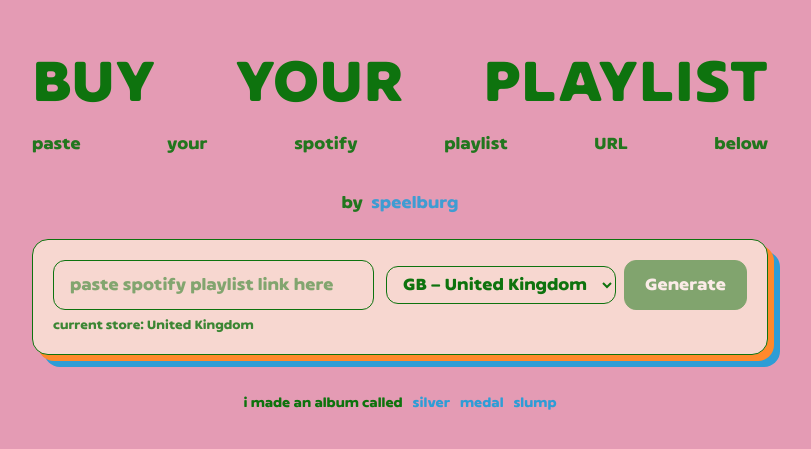
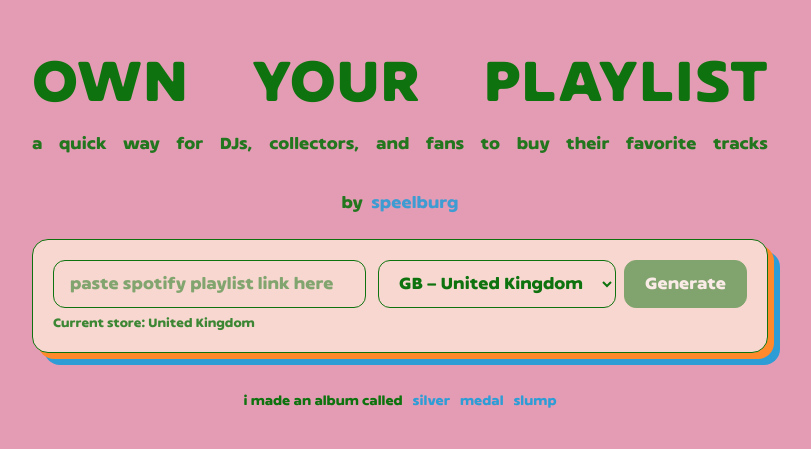
Before and after one commit to speelburg/spotify-itunes-linker, a Next.js app: page / in a window 1280 px wide. Shown: the part 107-556 px from the top of the page, without its empty margins (240-1051 px from the left). Built offline with nearby package versions, Linux system fonts and the light colour scheme.

Commit message:
Fix duplicate section and match select height to input/button

```diff
--- a/app/page.tsx
+++ b/app/page.tsx
@@ -108,7 +108,7 @@
       <div className="mx-auto max-w-3xl px-4 py-8 md:py-12 space-y-6">
         {/* Header */}
         <header className="space-y-4">
-  {/* Make the title link to Instagram */}
+          {/* Title links to Instagram */}
           <a
             href="http://instagram.com/speelburg"
             target="_blank"
@@ -116,15 +116,15 @@
             className="h1-words unstyled-link"
             title="Follow SPEELBURG on Instagram"
           >
-    <span>BUY</span>
+            <span>OWN</span>
             <span>YOUR</span>
             <span>PLAYLIST</span>
           </a>
 
           <div className="header-just space-y-2 text-sm md:text-base opacity-90 leading-relaxed">
-    <p>paste your spotify playlist URL below</p>
+            <p>a quick way for DJs, collectors, and fans to buy their favorite tracks</p>
 
-    {/* byline: centered, same size as line above, 'SPEELBURG' in blue and linked */}
+            {/* byline: centered, same size, 'speelburg' in blue */}
             <p className="no-justify text-sm md:text-base">
               by&nbsp;&nbsp;
               <a
@@ -137,27 +137,25 @@
                 speelburg
               </a>
             </p>
-
           </div>
         </header>
 
-
-{/* Controls panel (peach box with green border and angled shadow) */}
+        {/* Controls panel */}
         <section className="rounded-2xl p-4 md:p-5 panel-surface psd-shadow">
-  <div className="flex flex-col sm:flex-row gap-3 sm:items-center">
+          <div className="flex flex-col sm:flex-row gap-3 sm:items-stretch">
             {/* URL input */}
             <input
-      className="flex-1 rounded-xl px-4 py-3 text-base w-full"
+              className="flex-1 rounded-xl px-4 py-3 text-base w-full md:h-12 md:py-0"
               style={{ background: "var(--panel)", border: "1px solid var(--border)" }}
               placeholder="paste spotify playlist link here"
               value={url}
               onChange={(e) => setUrl(e.target.value)}
             />
 
-    {/* Country + Generate: stack on mobile, row on sm+ */}
-    <div className="w-full sm:w-auto flex flex-col sm:flex-row gap-2 sm:items-center">
+            {/* Country + Generate */}
+            <div className="w-full sm:w-auto flex flex-col sm:flex-row gap-2 sm:items-stretch">
               <select
-        className="rounded-xl px-3 py-2 text-sm md:text-base w-full sm:w-auto sm:min-w-[12rem] shrink"
+                className="rounded-xl px-4 py-3 text-base w-full sm:w-auto sm:min-w-[14rem] md:h-12 md:py-0"
                 style={{ background: "var(--panel)", border: "1px solid var(--border)" }}
                 value={country}
                 onChange={(e) => setCountry(e.target.value)}
@@ -173,7 +171,7 @@
               <button
                 onClick={handleGenerate}
                 disabled={loading || !url}
-        className="rounded-xl px-5 py-3 text-base disabled:opacity-50 btn-solid w-full sm:w-auto whitespace-nowrap"
+                className="rounded-xl px-5 py-3 text-base disabled:opacity-50 btn-solid w-full sm:w-auto whitespace-nowrap md:h-12 md:py-0"
               >
                 {loading ? "Working..." : "Generate"}
               </button>
@@ -181,10 +179,11 @@
           </div>
 
           <div className="mt-2 text-xs opacity-80">
-    current store: <span className="font-medium">{countryName}</span>
+            Current store: <span className="font-medium">{countryName}</span>
           </div>
         </section>
-{/* bottom single link under main box */}
+
+        {/* Single centered footer link */}
         <div className="bottom-bar single">
           <a
             href="https://open.spotify.com/album/3hEiBBpfYIVEUuyftPyqu0?si=ptgMN3ElT8SxZq97nf1URw"
@@ -195,12 +194,6 @@
             i made an album called &nbsp;&nbsp;<span className="blue">silver &nbsp; medal &nbsp; slump</span>
           </a>
         </div>
-
-
-
-
-
-
 
         {/* Error */}
         {error && (
@@ -216,7 +209,7 @@
           </div>
         )}
 
-        {/* Results list (kept from your existing code) */}
+        {/* Results list */}
         {!!rows.length && (
           <section className="rounded-2xl overflow-hidden panel-surface psd-shadow">
             <div
@@ -236,16 +229,11 @@
                 <li
                   key={i}
                   className="px-4 py-4"
-                  style={{
-                    borderTop: i === 0 ? "none" : "1px solid var(--border)",
-                  }}
+                  style={{ borderTop: i === 0 ? "none" : "1px solid var(--border)" }}
                 >
                   <div className="flex flex-col gap-2 sm:flex-row sm:items-start sm:justify-between">
                     <div className="min-w-0">
-                      <div
-                        className="text-base md:text-lg font-semibold truncate"
-                        title={r.title}
-                      >
+                      <div className="text-base md:text-lg font-semibold truncate" title={r.title}>
                         {r.title}
                       </div>
                       <div className="text-sm opacity-90 truncate" title={r.artist}>
@@ -257,9 +245,7 @@
                       {r.links?.appleStoreCandidates?.length ? (
                         <button
                           className="rounded-lg px-3 py-2 text-sm btn-outline"
-                          onClick={() =>
-                            openApple(r.links?.appleStoreCandidates, r.links?.appleWeb)
-                          }
+                          onClick={() => openApple(r.links?.appleStoreCandidates, r.links?.appleWeb)}
                           title="Open iTunes Store in the Music/iTunes app"
                         >
                           iTunes Store (buy)
```
Lines whose indentation alone changed are shown as unchanged.
